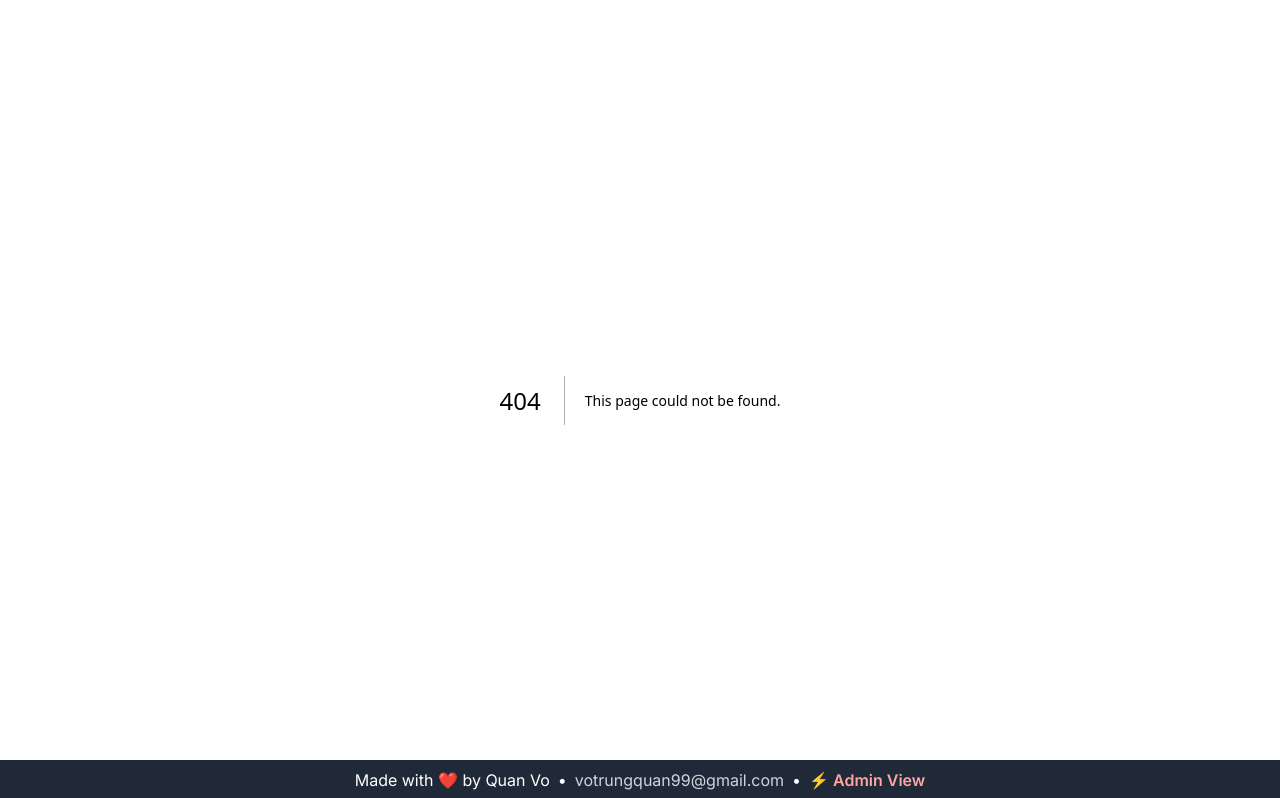
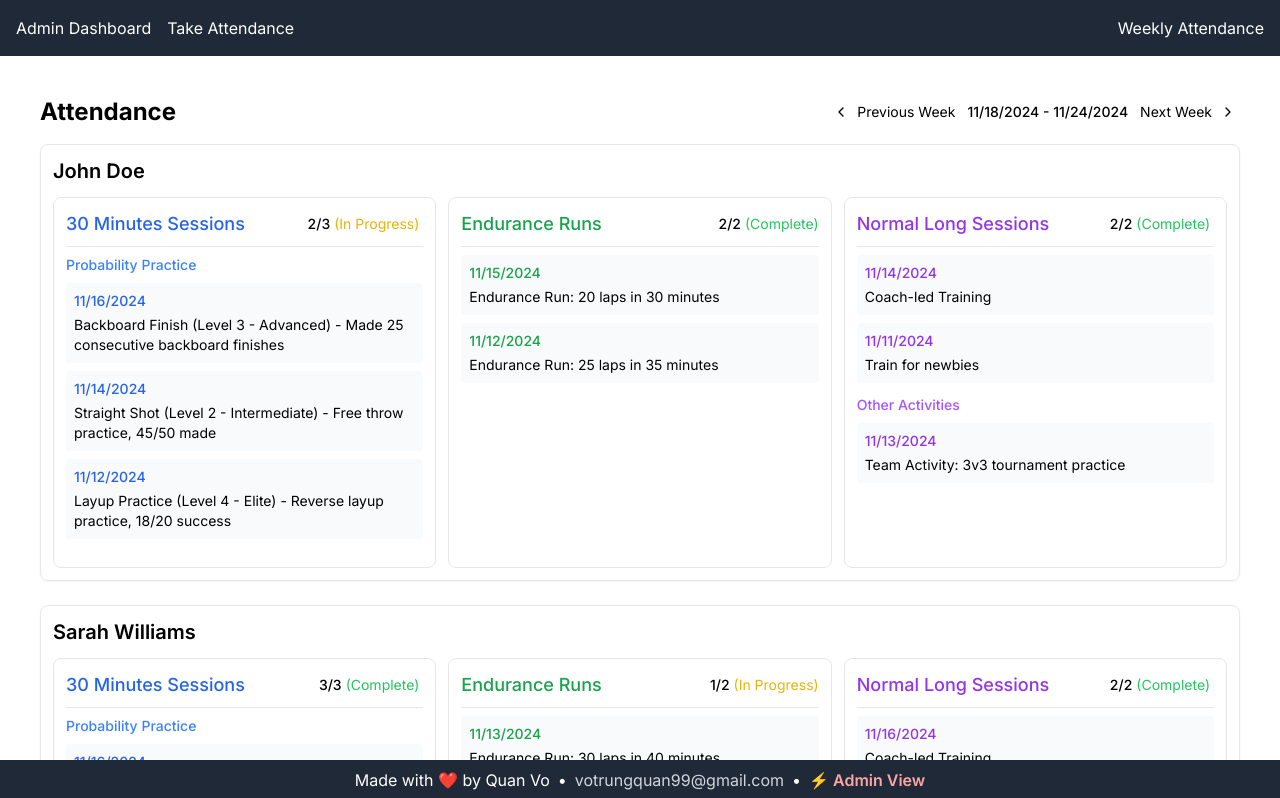
Before and after one commit to votrungquan1999/bas-attendance, a Next.js app: page /admin/attendance/by-week in a window 1280 px wide. Before the commit this address had no page. Shown: the top 798 px of the page. Built offline with nearby package versions, Linux system fonts and the light colour scheme.

Commit message:
refactor: move the summary to by-week route

```diff
--- a/src/app/admin/attendance/this-week/page.tsx
+++ b/src/app/admin/attendance/by-week/page.tsx
@@ -5,6 +5,7 @@ import ThirtyMinutesSessionsProgress from "../components/ThirtyMinutesSessionsPr
 import EnduranceRunsProgress from "../components/EnduranceRunsProgress";
 import NormalLongSessionsProgress from "../components/NormalLongSessionsProgress";
 import groupActivities from "src/helpers/activities/groupActivities";
+import { redirect } from "next/navigation";
 
 // Mock data for demonstration
 const mockAttendanceData: {
@@ -307,8 +308,19 @@ const WEEKLY_GOALS: WeeklyGoals = {
 	},
 };
 
-export default async function ThisWeekPage() {
-	const weekRange = await getWeekRange(0);
+export default async function ThisWeekPage({
+	searchParams,
+}: {
+	searchParams: Promise<{ weekOffset: string | undefined }>;
+}) {
+	const paramsWeekOffset = (await searchParams).weekOffset;
+	const weekOffset = paramsWeekOffset ? Number.parseInt(paramsWeekOffset) : 0;
+
+	if (weekOffset > 0) {
+		redirect("/admin/attendance/by-week");
+	}
+
+	const weekRange = await getWeekRange(weekOffset);
 
 	// Filter activities for the selected week
 	const filteredData = mockAttendanceData.map((athlete) => ({
@@ -324,10 +336,14 @@ export default async function ThisWeekPage() {
 		<div className="p-6">
 			<div className="flex justify-between items-center mb-4">
 				<h1 className="text-2xl font-bold">Attendance</h1>
-				<WeekRangeNav weekRange={weekRange} />
+				<WeekRangeNav
+					weekRange={weekRange}
+					disableNextWeek={weekOffset === 0}
+				/>
 			</div>
+
 			<div className="space-y-6">
-				{filteredData.map((athlete) => {
+				{filteredData.map(async (athlete) => {
 					const groupedActivities = groupActivities(athlete.activities);
 
 					return (
--- a/src/app/admin/page.tsx
+++ b/src/app/admin/page.tsx
@@ -1,5 +1,5 @@
 import { redirect } from "next/navigation";
 
 export default function AdminPage() {
-	redirect("/admin/attendance/this-week");
+	redirect("/admin/attendance/by-week");
 }
```
